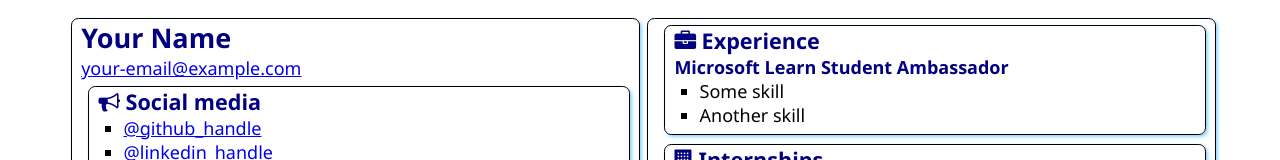
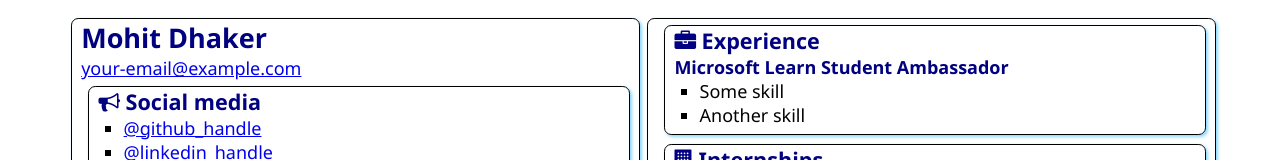
Before and after one commit to MohitDhaker07/SATechnicalOnboarding, a plain HTML site: page src/index.html in a window 1280 px wide. Shown: the top 160 px of the page. Drawn offline with Linux system fonts and the light colour scheme.

Commit message:
resume update 01

```diff
--- a/src/index.html
+++ b/src/index.html
@@ -1,5 +1,6 @@
 <!DOCTYPE html>
 <html lang="en">
+
 <head>
     <meta charset="UTF-8">
     <meta http-equiv="X-UA-Compatible" content="IE=edge">
@@ -9,10 +10,11 @@
     <link rel="stylesheet" href="style.css">
     <link rel="stylesheet" href="https://cdnjs.cloudflare.com/ajax/libs/font-awesome/4.7.0/css/font-awesome.min.css">
 </head>
+
 <body>
     <main>
         <article class="box">
-            <h1>Your Name</h1>
+            <h1>Mohit Dhaker</h1>
             <div><a href="mailto:your.email@example.com">your-email@example.com</a></div>
 
             <section class="box">
@@ -96,4 +98,5 @@
 
     </main>
 </body>
+
 </html>
```
